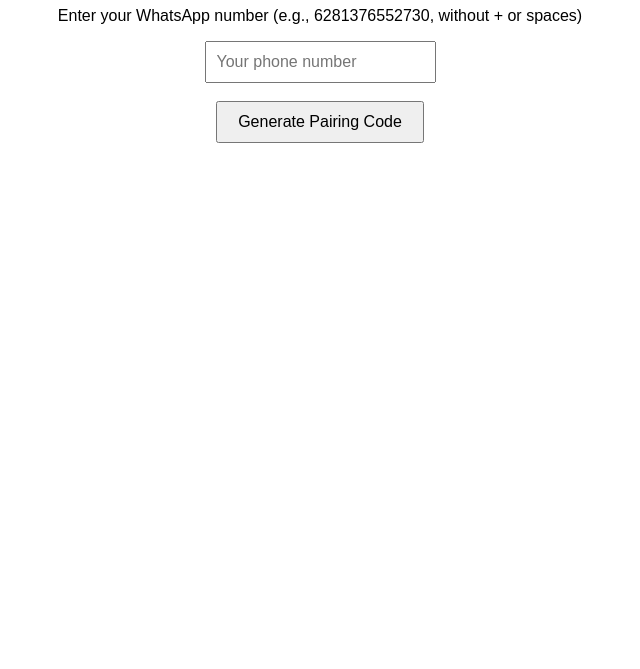
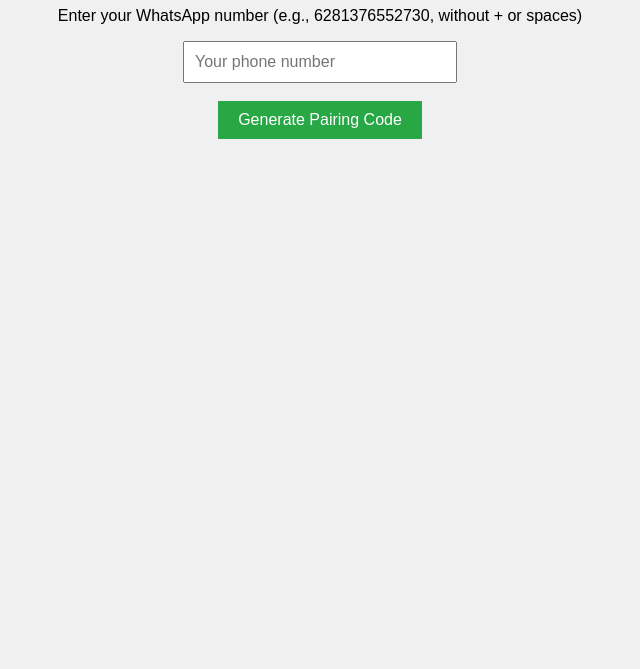
Before and after one commit to ginnnkfyomfkn/whatsup, a website: page views/index.html in a window 1280 px wide. Shown: the part 131-800 px from the top of the page, without its empty margins (320-960 px from the left). Drawn offline with Linux system fonts and the light colour scheme.

Commit message:
Update index.html

```diff
--- a/views/index.html
+++ b/views/index.html
@@ -5,9 +5,11 @@
     <meta name="viewport" content="width=device-width, initial-scale=1.0">
     <title>Knight Bot - Pairing Code</title>
     <style>
-        body { font-family: Arial, sans-serif; text-align: center; padding: 50px; }
-        input { padding: 10px; font-size: 16px; }
-        button { padding: 10px 20px; font-size: 16px; cursor: pointer; }
+        body { font-family: Arial, sans-serif; text-align: center; padding: 50px; background-color: #f0f0f0; }
+        h1 { color: #333; }
+        input { padding: 10px; font-size: 16px; width: 250px; }
+        button { padding: 10px 20px; font-size: 16px; background-color: #28a745; color: white; border: none; cursor: pointer; }
+        button:hover { background-color: #218838; }
     </style>
 </head>
 <body>
```
